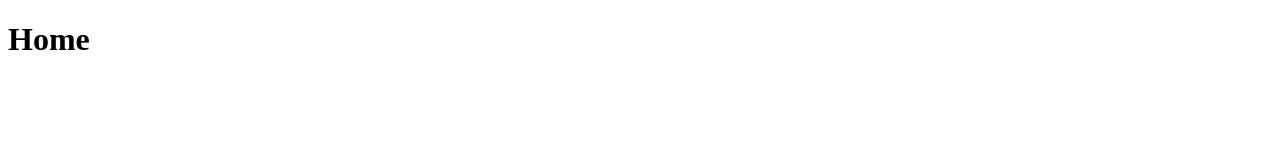
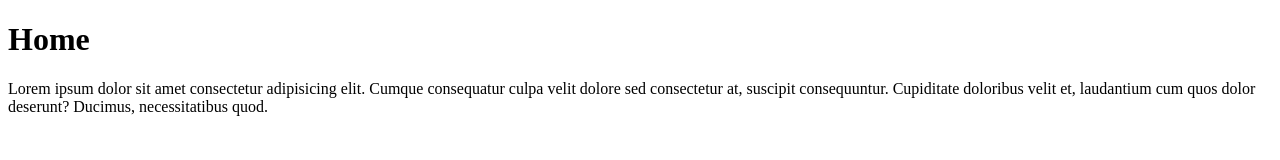
Before and after one commit to heyywillz/Portfolio-Website, a plain HTML site: page index.html in a window 1280 px wide. Drawn offline with Linux system fonts and the light colour scheme.

Commit message:
created a paragraph

```diff
--- a/index.html
+++ b/index.html
@@ -7,5 +7,6 @@
 </head>
 <body>
     <h1>Home</h1>
+    <p>Lorem ipsum dolor sit amet consectetur adipisicing elit. Cumque consequatur culpa velit dolore sed consectetur at, suscipit consequuntur. Cupiditate doloribus velit et, laudantium cum quos dolor deserunt? Ducimus, necessitatibus quod.</p>
 </body>
 </html>
```
